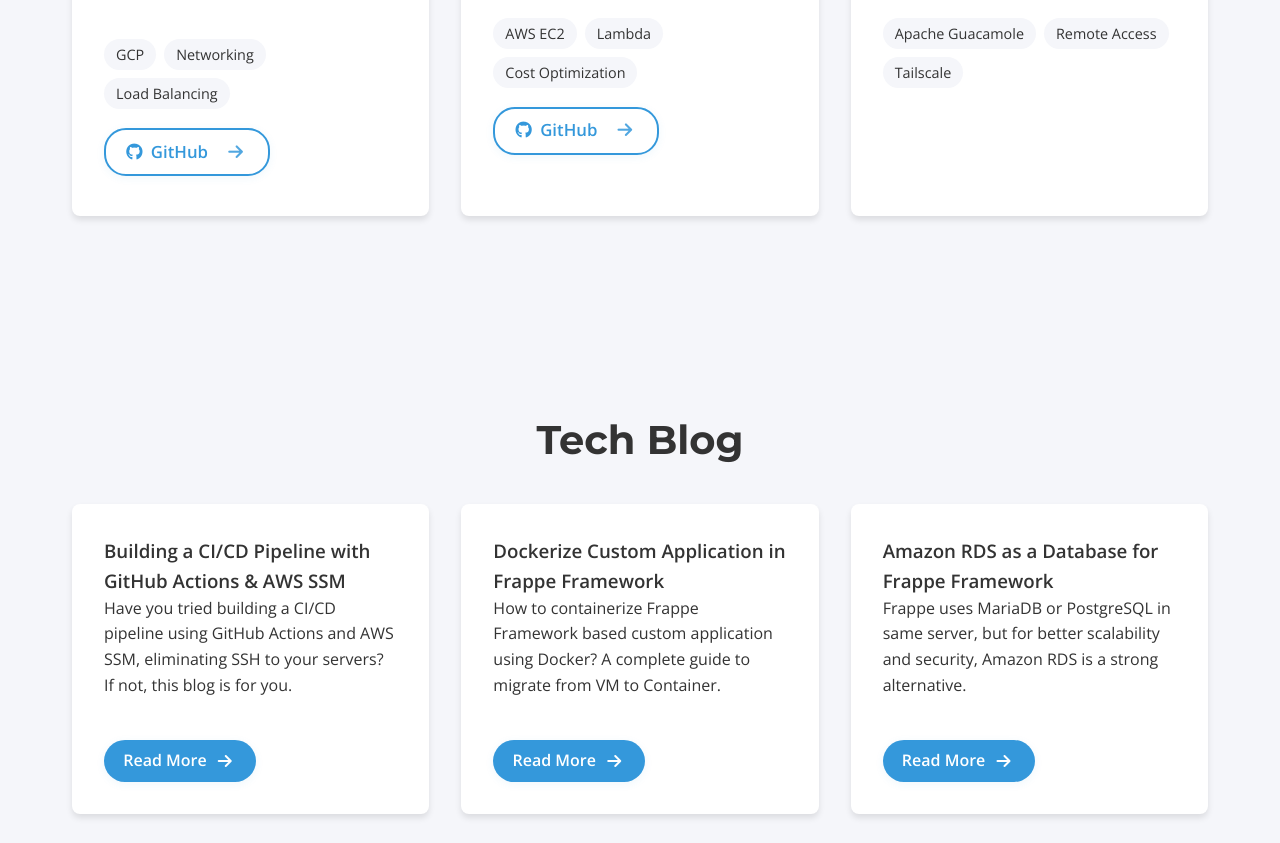
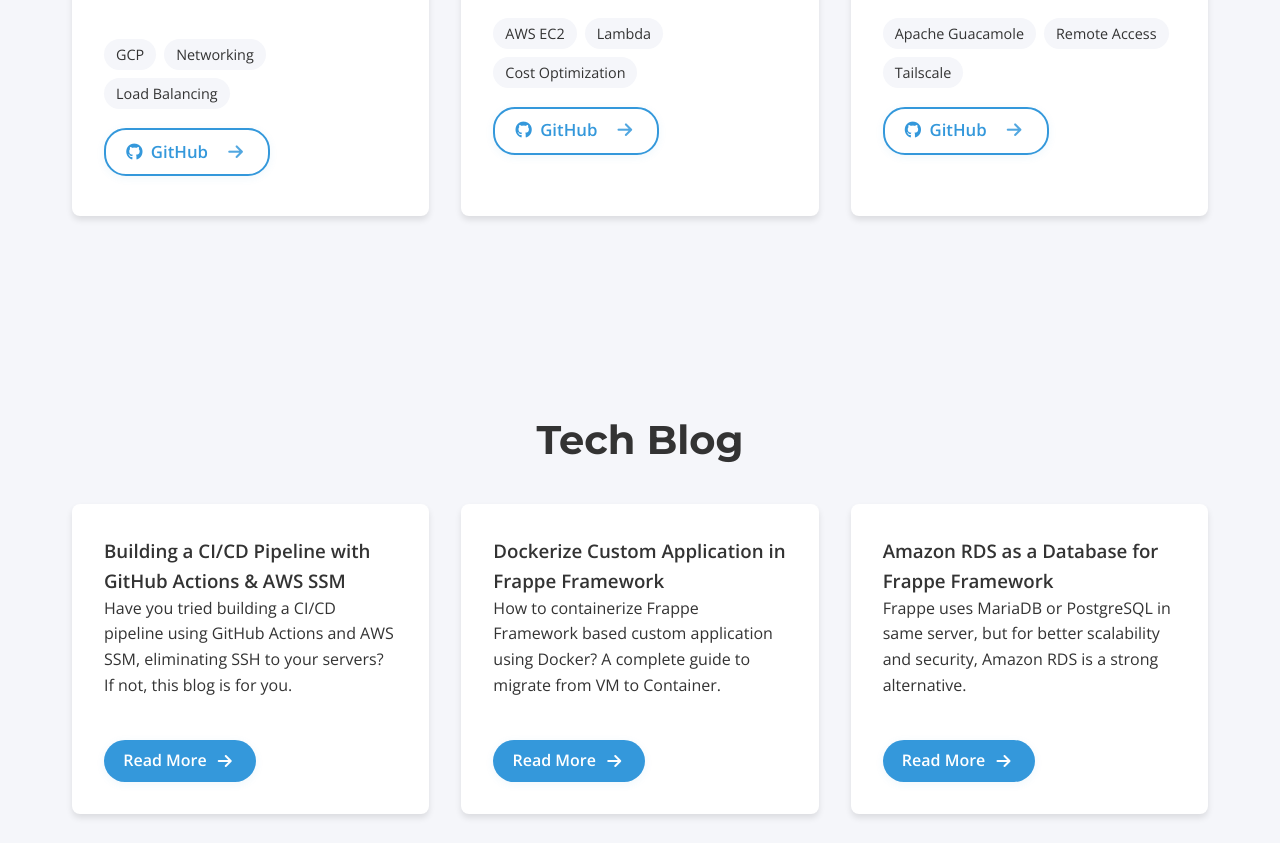
Before and after one commit to Yashwanth-tss/Yashwanth-tss.github.io, a website built with Vite: page index.html in a window 1280 px wide. Shown: the part 4359-5202 px from the top of the page. Built offline with nearby package versions, Linux system fonts and the light colour scheme; animation ran at ten frames a second.

Commit message:
GitHub links added

```diff
--- a/index.html
+++ b/index.html
@@ -305,6 +305,7 @@
                             <span>Remote Access</span>
                             <span>Tailscale</span>
                         </div>
+                        <a href="https://github.com/Yashwanth-tss/apache_guacamole" target="_blank" class="project-link"><i class="fa-brands fa-github"></i> GitHub </a>
                     </div>
                 </div>
             </div>
```
